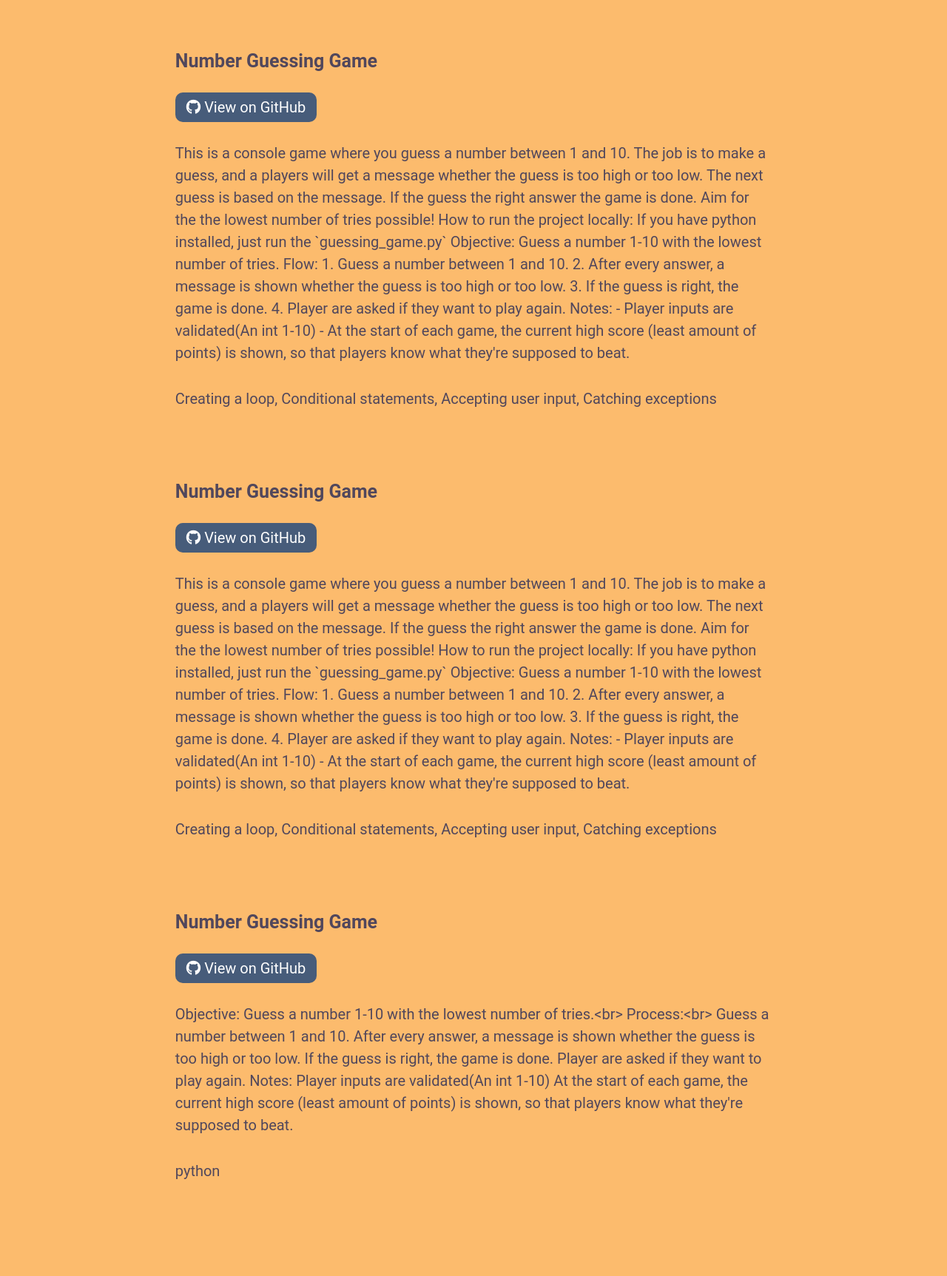
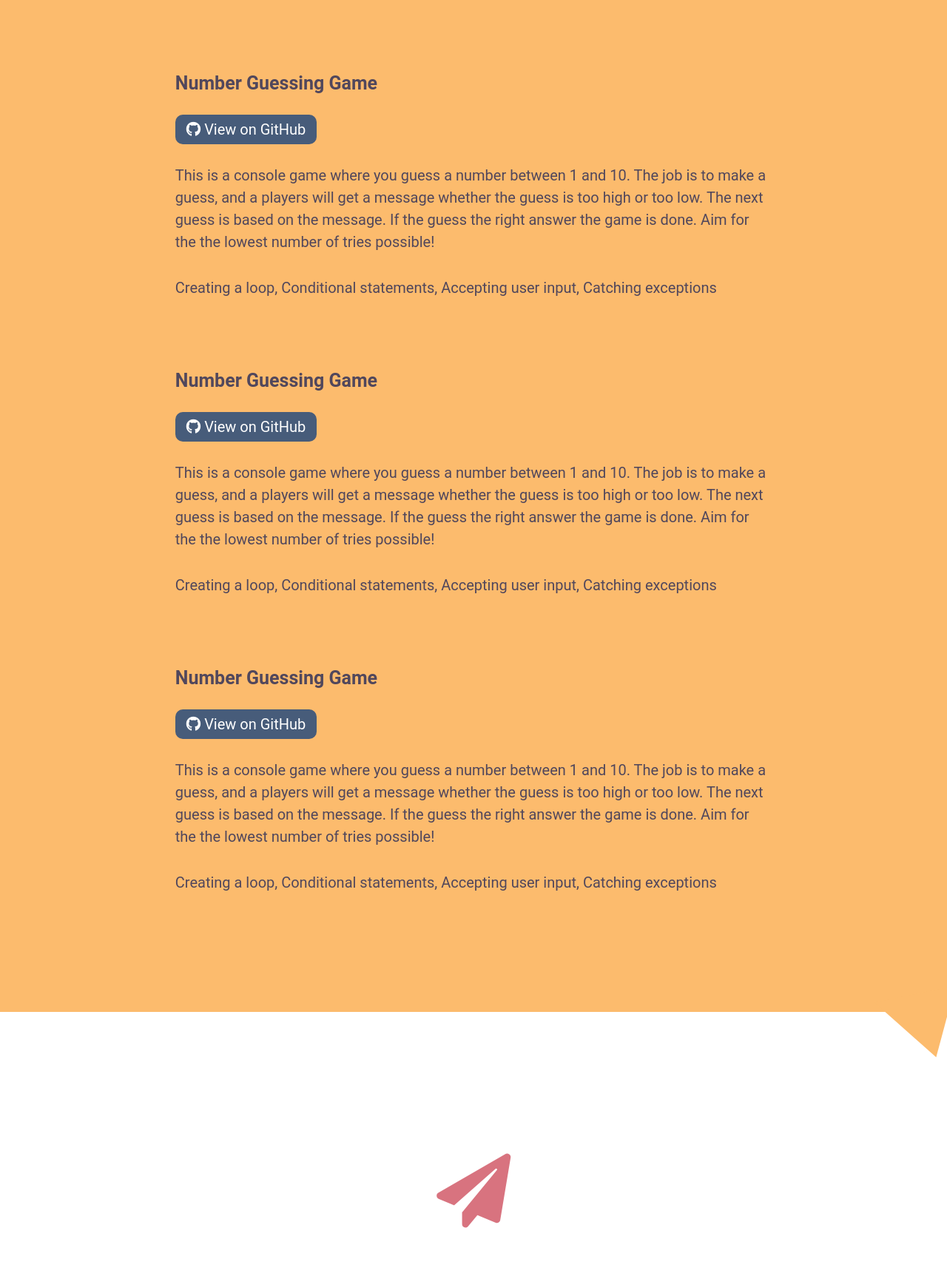
Before and after one commit to bonanob/portfolio_with_flask_sqlalchemy, a Flask app: page / in a window 1280 px wide. Shown: the part 2341-4066 px from the top of the page at 74% size. Run offline with Flask 2, Linux system fonts and the light colour scheme; data comes from the database, SQL or seed files in the repository; both versions use the stored data as it was after the commit.

Commit message:
added formatting to index projects & detail

```diff
--- a/app.py
+++ b/app.py
@@ -33,7 +33,7 @@ def new():
 @app.route('/projects/<id>')
 def detail(id):
     all_projects = Project.query.all()
-    project = Project.query.get(id)
+    project = Project.query.get_or_404(id)
     return render_template('detail.html', projects=all_projects, project=project)
 
 
@@ -69,23 +69,142 @@ def not_found(error):
 
 if __name__ == '__main__':
     db.create_all()
-    project1 = Project(title="Number Guessing Game",
-                       created=datetime.datetime(2018, 6, 1),
-                       description="""
-                            Objective: Guess a number 1-10 with the lowest number of tries.<br>
+    project1 = Project(
+        title="Number Guessing Game",
+        created=datetime.datetime(2020, 3, 30),
+        description="""
+                    \nThis is a console game where you guess a number between 1 and 10. \
+                    The job is to make a guess, and a players will get a message whether \
+                    the guess is too high or too low. The next guess is based on the message. \
+                    If the guess the right answer the game is done. Aim for the the lowest \
+                    number of tries possible!
+                    \n
+                    \nHow to run the project locally:
+                    \n
+                    \nIf you have python installed, just run the `guessing_game.py`
+                    \n
+                    \nObjective:
+                    \n
+                    \nGuess a number 1-10 with the lowest number of tries.
+                    \n
+                    \nFlow:
+                    \n
+                    \n1. Guess a number between 1 and 10.
+                    \n2. After every answer, a message is shown whether the guess is too high or too low.
+                    \n3. If the guess is right, the game is done.
+                    \n4. Player are asked if they want to play again.
+                    \n
+                    \nNotes:
+                    \n
+                    \n- Player inputs are validated(An int 1-10)
+                    \n- At the start of each game, the current high score (least amount of points) is
+                    \rshown, so that players know what they're supposed to beat.""",
+        skills="Creating a loop, Conditional statements, Accepting user input, Catching exceptions",
+        url="https://github.com/bonanob/number_guessing_game")
 
-                            Process:<br>
-                            Guess a number between 1 and 10.
-                            After every answer, a message is shown whether the guess is too high or too low.
-                            If the guess is right, the game is done.\n\n\n
-                            Player are asked if they want to play again.\n\n\n
+    project2 = Project(
+        title="Basketball Stats Tool",
+        created=datetime.datetime(2020, 4, 7),
+        description="""
+                    \nThe app creates structures to store and organize a team of Basketball players into \
+                    distributed teams. It will balance the teams by the total number of players, and also \
+                    generate some statistics for a given team. Player data is imported from constants.py \
+                    and is build into a structure of nested arrays.
+                    \n
+                    \nHow to run the project locally:
+                    \n
+                    \nIf you have python installed, have both .py files in a folder and run `app.py`
+                    \n
+                    \nObjective:
+                    \n
+                    \nDistribute players to teams so it's fair!
+                    \n
+                    \nFlow:
+                    \n
+                    \n1. User is prompted to see stats or quit.
+                    \n2. User is prompted to choose a team.
+                    \n3. Stats are shown.
+                    \n4. User is prompted to redivide the teams(y/n)
+                    \n
+                    \n
+                    \nNotes:
+                    \n
+                    \n- Players are redistributed every time you start or restart the app.""",
+        skills="Importing data from files, Cleaning data, Building data structure using nested dictionaries, Validating user input",
+        url="https://github.com/bonanob/team_distribution")
 
-                            Notes:\n
-                            Player inputs are validated(An int 1-10)
-                            At the start of each game, the current high score (least amount of points) is shown, so that players know what they're supposed to beat.""",
-                       skills="python",
-                       url="https://github.com/bonanob/number_guessing_game")
-    new_projects = [project1, project1]
-    db.session.add_all(new_projects)
+    project3 = Project(
+        title="Number Guessing Game",
+        created=datetime.datetime(2018, 6, 1),
+        description="""
+                    This is a console game  where you guess a number between 1 and 10. The job is to make a guess, and a players will get a message whether the guess is too high or too low. The next guess is based on the message. If the guess the right answer the game is done. Aim for the the lowest number of tries possible!
+                    \n
+                    \nHow to run the project locally:
+                    \n
+                    \nIf you have python installed, just run the `guessing_game.py`
+                    \n
+                    \nWhat I've learned:
+                    \n
+                    \n- Creating a loop
+                    \n- Conditional statements
+                    \n- Accepting user input
+                    \n- Catching exceptions
+                    \n
+                    \nObjective:
+                    \n
+                    \nGuess a number 1-10 with the lowest number of tries.
+                    \n
+                    \nFlow:
+                    \n
+                    \n1. Guess a number between 1 and 10.
+                    \n2. After every answer, a message is shown whether the guess is too high or too low.
+                    \n3. If the guess is right, the game is done.
+                    \n4. Player are asked if they want to play again.
+                    \n
+                    \nNotes:
+                    \n
+                    \n- Player inputs are validated(An int 1-10)
+                    \n- At the start of each game, the current high score (least amount of points) is shown, so that players know what they're supposed to beat.""",
+        skills="python",
+        url="https://github.com/bonanob/number_guessing_game")
+
+    project4 = Project(
+        title="Number Guessing Game",
+        created=datetime.datetime(2018, 6, 1),
+        description="""
+                    This is a console game  where you guess a number between 1 and 10. The job is to make a guess, and a players will get a message whether the guess is too high or too low. The next guess is based on the message. If the guess the right answer the game is done. Aim for the the lowest number of tries possible!
+                    \n
+                    \nHow to run the project locally:
+                    \n
+                    \nIf you have python installed, just run the `guessing_game.py`
+                    \n
+                    \nWhat I've learned:
+                    \n
+                    \n- Creating a loop
+                    \n- Conditional statements
+                    \n- Accepting user input
+                    \n- Catching exceptions
+                    \n
+                    \nObjective:
+                    \n
+                    \nGuess a number 1-10 with the lowest number of tries.
+                    \n
+                    \nFlow:
+                    \n
+                    \n1. Guess a number between 1 and 10.
+                    \n2. After every answer, a message is shown whether the guess is too high or too low.
+                    \n3. If the guess is right, the game is done.
+                    \n4. Player are asked if they want to play again.
+                    \n
+                    \nNotes:
+                    \n
+                    \n- Player inputs are validated(An int 1-10)
+                    \n- At the start of each game, the current high score (least amount of points) is shown, so that players know what they're supposed to beat.""",
+        skills="python",
+        url="https://github.com/bonanob/number_guessing_game")
+
+    # new_projects = [project1, project2]
+    # db.session.add_all(new_projects)
+    db.session.add(project1)
     db.session.commit()
-    app.run(debug=True, port=8000, host='127.0.0.1')
+    app.run(debug=True, port=8000, host='0.0.0.0')
--- a/static/css/styles.css
+++ b/static/css/styles.css
@@ -377,6 +377,7 @@ Description - Detail
     text-align: center;
     padding-right: 5%;
     padding-left: 5%;
+    padding-bottom: 4rem;
 }
 
 #triangle5 {
@@ -395,9 +396,20 @@ Description - Detail
     margin-bottom: 3rem;
 }
 
+#project-desc h5 {
+    font-size: 130%;
+    font-weight: bold;
+    text-align: left;
+    margin-top: 1.5rem;
+    padding-bottom: none;
+
+}
+
 #project-desc p {
     text-align: left;
-    padding-bottom: 4rem;
+    /* padding-bottom: 4rem; */
+    padding-bottom: none;
+    margin-bottom: 0px;
 }
 
 #triangle6 {
@@ -566,6 +578,19 @@ EXCEEDS - About Page
 }
 
 /*******
+404
+*******/
+#page-404 .fa-stethoscope {
+    font-size: 100px;
+    /* margin-bottom: 4rem; */
+    margin-bottom: 2rem;
+    margin-top: 4rem;
+    color: var(--accent);
+}
+
+
+
+/*******
 Media Queries
 *******/
 
@@ -650,6 +675,7 @@ Media Queries
     #project-desc  {
         padding-right: 15%;
         padding-left: 15%;
+        padding-bottom: 4rem;
     }
 
     #form input,
--- a/templates/edit.html
+++ b/templates/edit.html
@@ -20,7 +20,8 @@
         <label for="github">GitHub Link</label>
         <input type="url" name="github" id="github" placeholder="Link to the repo" required value="{{ project.url }}">
         <div>
-            <button type="reset">Cancel</button>
+            <button type="reset"><a href={{ url_for('index') }}
+                    style="color:inherit; text-decoration:none;">Cancel</a></button>
             <button type="submit">Submit</button>
         </div>
     </form>
--- a/templates/index.html
+++ b/templates/index.html
@@ -3,17 +3,15 @@
 {% block content %}
 <section class="header">
     <h1>Python Developer</h1>
-    <p>A short one-liner about your love of coding.</p>
-    <img src="https://cdn.pixabay.com/photo/2016/11/29/13/14/attractive-1869761_1280.jpg" alt="Headshot of myself">
+    <p>Coding is magic, so I guess I'm a magician.</p>
+    <img src="/static/images/man.jpg" alt="Headshot of myself">
 </section>
 <section id="about">
     <h2>About Me</h2>
     <p>
-        Pastry wafer chocolate cake caramels.
-        Gummi bears pudding sugar plum macaroon.
-        Cake tart apple pie soufflé sweet sweet.
-        Topping bear claw lemon drops gingerbread
-        biscuit pudding fruitcake icing chocolate bar.
+        Life explorer, who finally found a burning passion in the heart - Python. I like building, fixing, optimizing
+        things, so I don't know why it took me so long to realize that I want to be a (software) engineer. Until
+        recently, I've worked as a graphic designer, and now I am trying to become a software/backend developer.
     </p>
     <div id="triangle1"></div>
     <div id="triangle2"></div>
@@ -42,7 +40,7 @@
                 View on GitHub
             </a>
             <p>
-                {{ project.description }}
+                {{ project.description.split('\n')[2] }}
             </p>
             <p>
                 {{ project.skills }}
@@ -56,14 +54,12 @@
     <i class="fas fa-paper-plane"></i>
     <h2>Contact Me</h2>
     <p>
-        Pastry wafer chocolate cake caramels.
-        Gummi bears pudding sugar plum macaroon.
-        Cake tart apple pie soufflé sweet sweet.
-        Topping bear claw lemon drops gingerbread biscuit pudding fruitcake icing chocolate bar.
+        Feel free to reach out to me if you have any questions. Also, you could
+        always just send me a friendly hello.
     </p>
     <p>
         <i class="fas fa-envelope"></i>
-        my_email@email.com
+        bonanob@hotmail.com
     </p>
 </section>
 {% endblock %}
```
Also changed, not shown: templates/404.html (+4 -5 lines), templates/about.html (+13 -22 lines), templates/detail.html (+9 -1 lines), projects.db, static/images/bike.jpg (added), static/images/man.jpg (added), 1 other file.
